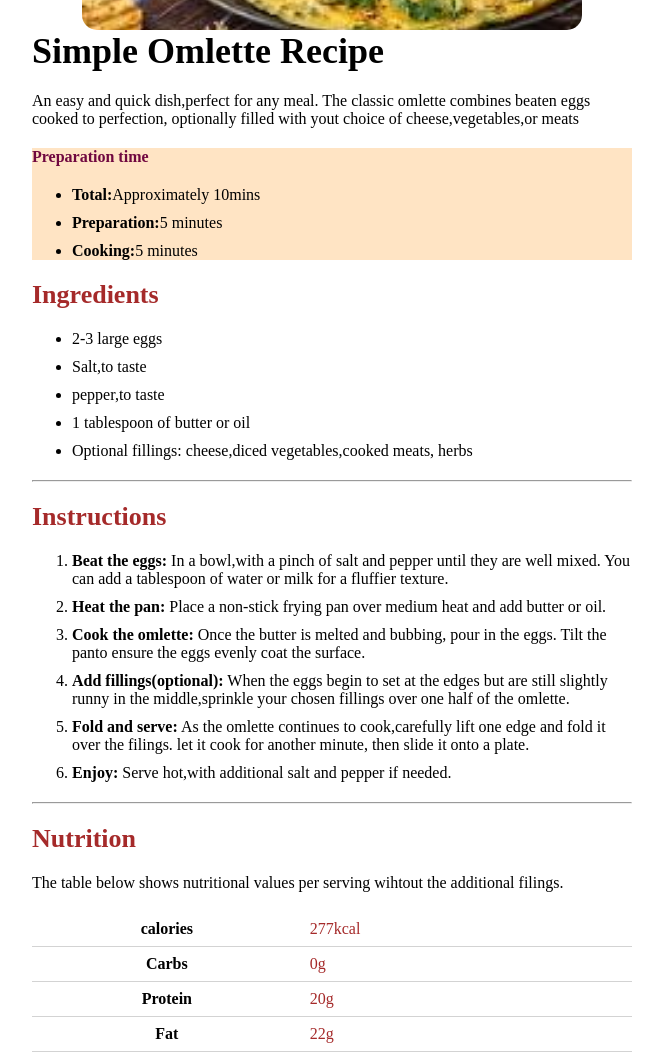
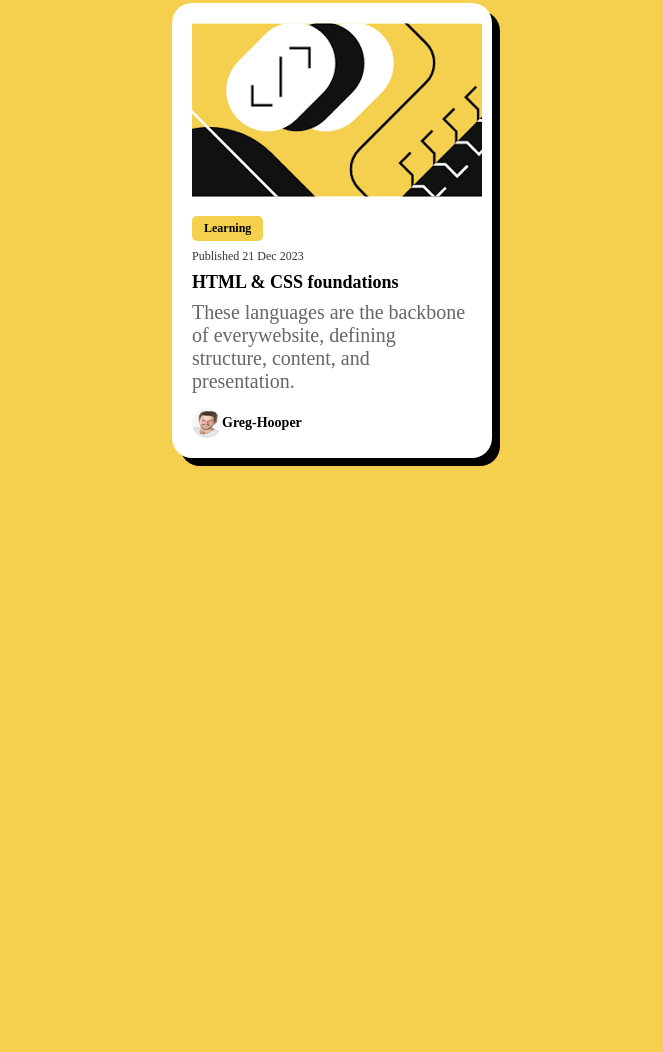
Before and after one commit to roy-cmky/cyre-smith, a plain HTML site: page index.html in a window 1280 px wide. Shown: the part 170-1222 px from the top of the page, without its empty margins (308-971 px from the left). After the commit the page ends 800 px from the top, so only its background shows below. Drawn offline with Linux system fonts and the light colour scheme.

Commit message:
a blog card page

```diff
--- a/index.css
+++ b/index.css
@@ -4,100 +4,62 @@
     margin: 0;
     font-family:'Helvertica Nue';
 }
-.center-box{
-    width: 90%;
-    max-width: 600px;
-    margin: 0 auto;
-    padding: 0;
+body{
+    background-color: hsl(47, 88%, 63%);
+    display: flex;
+    justify-content: center;
+    align-items: center;
+    height: 100vh;
+    font-family: 'Segoe UI', sans-serif;
 }
-.main-title{
-    margin-bottom: 20px;
+.card{
+    background: white;
+    padding: 20px;
+    border-radius: 20px;
+    box-shadow: 8px 8px 0 black;
+    max-width: 320px;
 }
-.main-description{
-    margin-top: 0;
+.card-image {
+    width: 100%;
+    border-radius: 10px;
 }
-.step-1{
-    margin-bottom: 20px;
-    margin-top: 20px;
+.card-body{
+    margin-top: 15px;
 }
-.step1-description{
-    margin-top: 20px;
-    margin-bottom: 20px;
+.tag{
+    background-color: hsl(47, 88%, 63%);
+    color: black;
+    padding: 5px 12px;
+    font-size: 12px;
+    font-weight: bold;
+    display: inline-block;
+    border-radius: 5px;
 }
-.step-3{
-    margin-top: 20px;
-    margin-bottom: 20px;
+.date{
+    font-size: 12px;
+    color: hsl(0, 0%, 20%);
+    margin: 8px 0;
 }
-.step3-description{
-    margin-top: 20px;
-    margin-bottom: 20px;
+.title{
+    font-size: 18px;
+    font-weight: 800;
+    margin: 8px 0;
 }
-.step-4{
-    margin-top: 20px;
-    margin-bottom: 20px;
+.description{
+    font-size: 20px;
+    color: hsl(0, 0%, 40%);
 }
-.step4-description{
-    margin-top: 20px;
-    margin-bottom: 20px;
+.author{
+    display: flex;
+    align-items: center;
+    margin-top: 15px;
 }
-ul li{
-    margin-bottom: 10px;
+.author-img{
+    width: 30px;
+    height: 30px;
+    border-radius: 50%;
 }
-ol li{
-    margin-bottom: 10px;
+.author-name{
+    font-size: 14px;
+    font-weight: bold;
 }
-.step-5{
-    margin-top: 20px;
-    margin-bottom:
-}
-.step5-description{
-    margin-top: 20px;
-    margin-bottom: 20px;
-}
-.vertical-table{
-    border-collapse: collapse;
-    width: 100%;
-}
-.vertical-table tr{
-    padding: 1px solid black;
-    border-bottom: 1px solid lightgray;
-}
-.vertical-table td{
-    padding: 8px;
-}
-.vertical-table:last-child{
-    border-bottom: none;
-}
-h1{
-    font-size: 36px;
-}
-h2{
-    font-size: 16px;
-    color: rgb(112, 7, 63);
-}
-.background-color{
-    background-color: bisque;
-}
-h3{
-    color: brown;
-    font-size: 26px;
-}
-h4{
-    color: brown;
-    font-size: 26px;
-}
-h5{
-    color: brown;
-    font-size: 26px;
-}
-td{
-    color: brown;
-}
-img{
-    width: 500px;
-    height: 200px;
-    border-radius: 15px;
-    display: block;
-    margin: 0 auto;
-    object-fit: cover;
-}
--- a/index.html
+++ b/index.html
@@ -3,63 +3,28 @@
 <head>
   <meta charset="UTF-8">
   <meta name="viewport" content="width=device-width, initial-scale=1.0">
-  <title>omlette</title>
+  <title>Blog Preview Card</title>
   <link rel="stylesheet" href="index.css">
 </head>
 <body>
-  <div class="center-box">
-    <img src="images/download (1).jpg3.jpg" alt="omlette">
-  <h1 class="main-title">Simple Omlette Recipe</h1>
-  <p class="main-description">An easy and quick dish,perfect for any meal. The classic omlette combines beaten eggs cooked to perfection, optionally filled with yout choice of cheese,vegetables,or meats</p>
-  <div class="background-color">
-  <h2 class="step-1">Preparation time</h2>
+  <div class="card">
+    <img src="images/illustration.jpg" alt="blog illustration" class="card-img">
+    <div class="card-body">
+      <p class="tag">Learning</p>
+      <p class="date">Published 21 Dec 2023</p>
+      <h2 class="title">HTML & CSS foundations</h2>
+      <p class="description">
+        These languages are the backbone of everywebsite, defining structure, content, and presentation.
+      </p>
 
-   <ul class="step1-description">
-    <li><strong>Total:</strong>Approximately 10mins</li>
-    <li><strong>Preparation:</strong>5 minutes</li>
-    <li><strong>Cooking:</strong>5 minutes</li>
-   </ul>
-   </div>
-   <h3 class="step-3">Ingredients</h3>
-   <ul class="step3-description">
-    <li>2-3 large eggs</li>
-    <li>Salt,to taste</li>
-    <li>pepper,to taste</li>
-    <li>1 tablespoon of butter or oil</li>
-    <li>Optional fillings: cheese,diced vegetables,cooked meats, herbs</li>
-   </ul>
-  <hr>
-  <H4 class="step-4">Instructions</H4>
-  <Ol class="step4-description">
-    <li><strong>Beat the eggs:</strong> In a bowl,with a pinch of salt and pepper until they are well mixed. You can add a tablespoon of water or milk for a fluffier texture.</li>
-    <li><strong>Heat the pan:</strong> Place a non-stick frying pan over medium heat and add butter or oil.</li>
-    <li><strong>Cook the omlette:</strong> Once the butter is melted and bubbing, pour in the eggs. Tilt the panto ensure the eggs evenly coat the surface.</li>
-    <li><strong>Add fillings(optional):</strong> When the eggs begin to set at the edges but are still slightly runny in the middle,sprinkle your chosen fillings over one half of the omlette.</li>
-    <li><strong>Fold and serve:</strong> As the omlette continues to cook,carefully lift one edge and fold it over the filings. let it cook for another minute, then slide it onto a plate.</li>
-    <li><strong>Enjoy:</strong> Serve hot,with additional salt and pepper if needed.</li>
-  </Ol>
-  <hr>
-  <h5 class="step-5">Nutrition</h5>
-  <p class="step5-description">The table below shows nutritional values per serving wihtout the additional filings.</p>
-  <table class="vertical-table">
-    <tr>
-      <th>calories</th>
-      <td>277kcal</td>
-    </tr>
-    <tr>
-      <th>Carbs</th>
-      <td>0g</td>
-    </tr>
-    <tr>
-      <th>Protein</th>
-      <td>20g</td>
-    </tr>
-    <tr>
-      <th>Fat</th>
-      <td>22g</td>
-    </tr>
+      <div class="author">
+        <img src="images/author.jpg" alt="author-img" class="author-img">
+        <span class="author-name">Greg-Hooper</span>
 
-  </table>
+      </div>
+
+    </div>
   </div>
+
 </body>
 </html>
```
Also changed, not shown: images/author.jpg (added), images/illustration.jpg (added).
